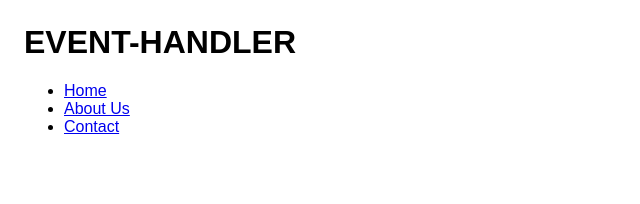
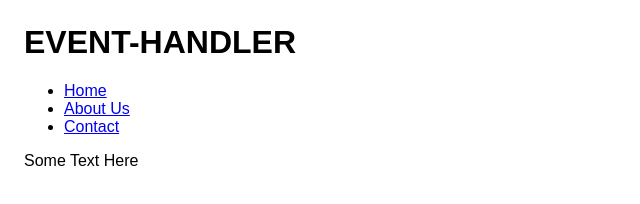
Before and after one commit to adrioro/Event-Handler, a plain HTML site: page index.html in a window 1280 px wide. Shown: the whole page, without its empty margins (0-640 px from the left). Drawn offline with nearby package versions, Linux system fonts and the light colour scheme.

Commit message:
Fourth commit

```diff
--- a/index.html
+++ b/index.html
@@ -20,6 +20,7 @@
             </ul>
             </nav>
 
+            <p id="myId">Some Text Here</p>
 
             <script type="text/javascript" src="index.js"></script>
             <script type="text/javascript" src="https://code.jquery.com/jquery-3.2.1.slim.min.js"></script>
```
